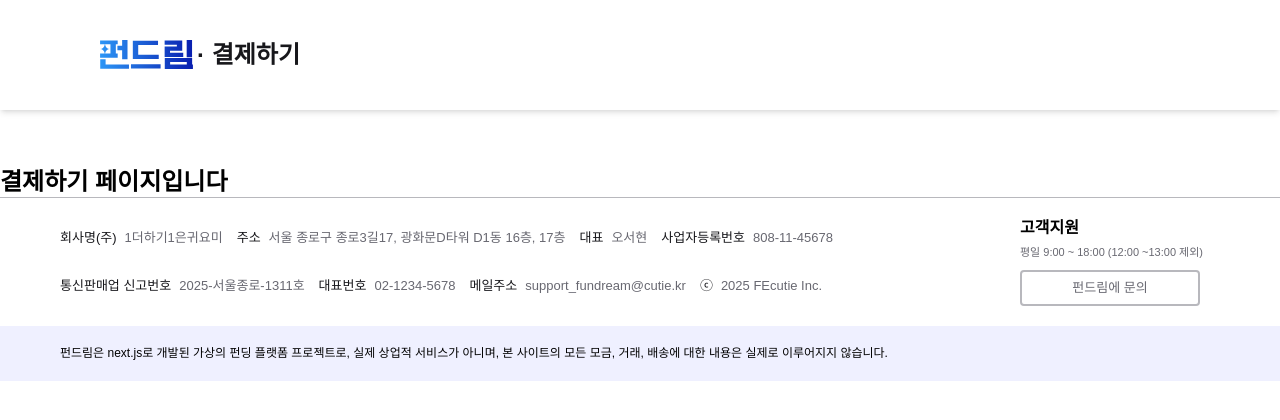
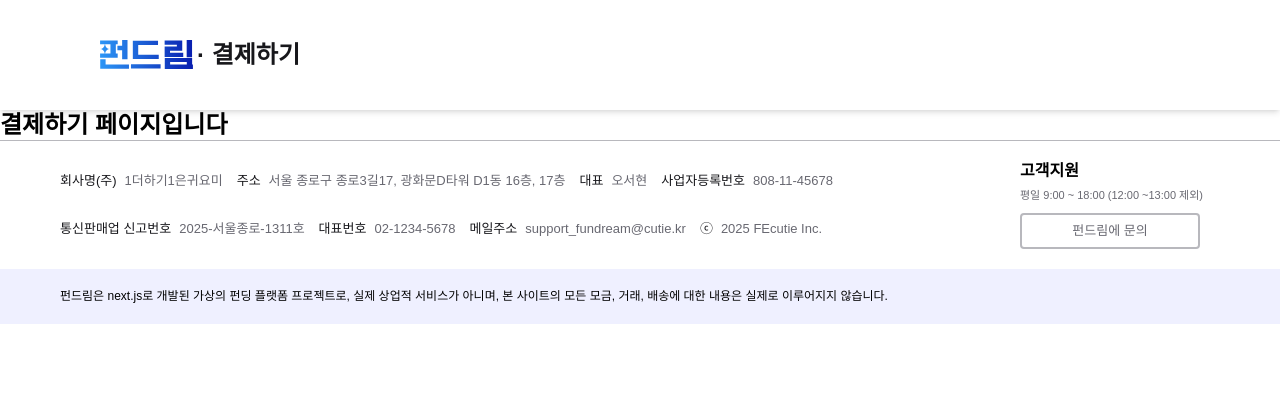
Before and after one commit to FRONTENDBOOTCAMP-13th/Final-11-Cutie, a Next.js app: page /checkout in a window 1280 px wide. Shown: the top 420 px of the page. Built offline with nearby package versions, Linux system fonts and the light colour scheme.

Commit message:
🐛 fix: bug

```diff
--- a/src/app/(simple)/checkout/layout.tsx
+++ b/src/app/(simple)/checkout/layout.tsx
@@ -11,7 +11,7 @@ export default function MainLayout({ children }: { children: React.ReactNode })
   return (
     <>
       <InquiryHeader title="결제하기" />
-      <main className="pt-[57px] mobile:mt-0">{children}</main>
+      <main className="pt-[57px] mobile:pt-0 tablet:pt-0 laptop:pt-0">{children}</main>
       <Footer />
     </>
   );
```
